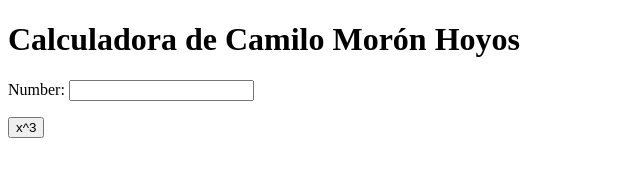
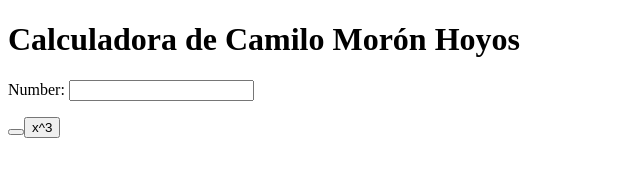
Before and after one commit to Camilo1972/my_calculator_2, a plain HTML site: page index.html in a window 1280 px wide. Shown: the full height of the page, 0-640 px from the left. Drawn offline with Linux system fonts and the light colour scheme.

Commit message:
x^2 button

```diff
--- a/index.html
+++ b/index.html
@@ -9,6 +9,7 @@
 		Number:
 		<input type="text" id="n1">
 		<p>
+			<button onclick="square()" x^2 </button>
 			<button onclick="cube()"> x^3 </button>
 		</p>
 		<script type="text/javascript">
@@ -16,6 +17,10 @@
 				var num = document.getElementById("n1");
 				num.value = Math.pow(num.value, 3);
 			}
+			function square() {
+				var num = document.getElementById("n1");
+				num.value = Math.pow(num.value, 2);
+			}
 		</script>
 	</body>
 </html>
```
